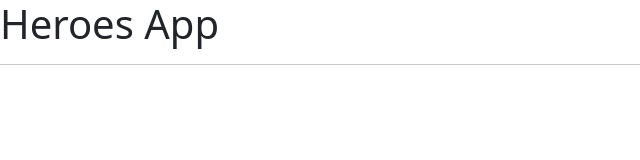
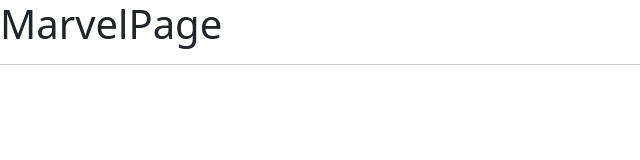
Before and after one commit to x4mv/heroes-finder, a React (Vite) app in the folder heroes-finder-spa/: page / in a window 1280 px wide. Shown: the top 160 px of the page, without its empty margins (0-640 px from the left). Built offline with nearby package versions, Linux system fonts and the light colour scheme.

Commit message:
Agregando las routes y route de la app

```diff
--- a/heroes-finder-spa/package.json
+++ b/heroes-finder-spa/package.json
@@ -11,7 +11,8 @@
   },
   "dependencies": {
     "react": "^18.2.0",
-    "react-dom": "^18.2.0"
+    "react-dom": "^18.2.0",
+    "react-router-dom": "^6.22.3"
   },
   "devDependencies": {
     "@types/react": "^18.2.64",
--- a/heroes-finder-spa/src/HeroesApps.jsx
+++ b/heroes-finder-spa/src/HeroesApps.jsx
@@ -1,10 +1,10 @@
+import { AppRouter } from "./router/AppRouter"
 
 
 export const HeroesApps = () => {
   return (
     <>
-        <h1>Heroes App</h1>
-        <hr/>
+        <AppRouter/>
     </>
   )
 }
--- /dev/null
+++ b/heroes-finder-spa/src/auth/pages/LoginPage.jsx
@@ -0,0 +1,9 @@
+
+export const LoginPage = () => {
+  return (
+    <>
+    <h1>LoginPage</h1>
+    <hr/>
+    </>
+  )
+}
--- /dev/null
+++ b/heroes-finder-spa/src/heroes/pages/DcPage.jsx
@@ -0,0 +1,9 @@
+
+export const DcPage = () => {
+    return (
+        <>
+        <h1>DcPage</h1>
+        <hr/>
+        </>
+    )
+}
--- /dev/null
+++ b/heroes-finder-spa/src/heroes/pages/MarvelPage.jsx
@@ -0,0 +1,10 @@
+
+
+export const MarvelPage = () => {
+  return (
+    <>
+        <h1>MarvelPage</h1>
+        <hr/>
+    </>
+  )
+}
--- a/heroes-finder-spa/src/main.jsx
+++ b/heroes-finder-spa/src/main.jsx
@@ -1,12 +1,15 @@
 import React from 'react'
 import ReactDOM from 'react-dom/client'
-import { HeroesApps } from './HeroesApps'
+import { BrowserRouter } from 'react-router-dom'
 
 
+import { HeroesApps } from './HeroesApps'
 import './styles.css'
 
 ReactDOM.createRoot(document.getElementById('root')).render(
   <React.StrictMode>
+  <BrowserRouter>
     <HeroesApps/>
+  </BrowserRouter>
   </React.StrictMode>,
 )
--- /dev/null
+++ b/heroes-finder-spa/src/router/AppRouter.jsx
@@ -0,0 +1,20 @@
+import { Route, Routes } from "react-router-dom"
+import { MarvelPage } from "../heroes/pages/MarvelPage"
+import { DcPage } from "../heroes/pages/DcPage"
+import { LoginPage } from "../auth/pages/LoginPage"
+
+
+export const AppRouter = () => {
+  return (
+    <>
+        <Routes>
+            <Route path='marvel' element={<MarvelPage/>}/>
+            <Route path='dc' element={<DcPage/>}/>
+
+            <Route path='login' element={<LoginPage/>}/>
+
+            <Route path='/' element={<MarvelPage/>}/>
+        </Routes>
+    </>
+  )
+}
```
Also changed, not shown: 1 other file (tests, documents, lock files or other folders).
